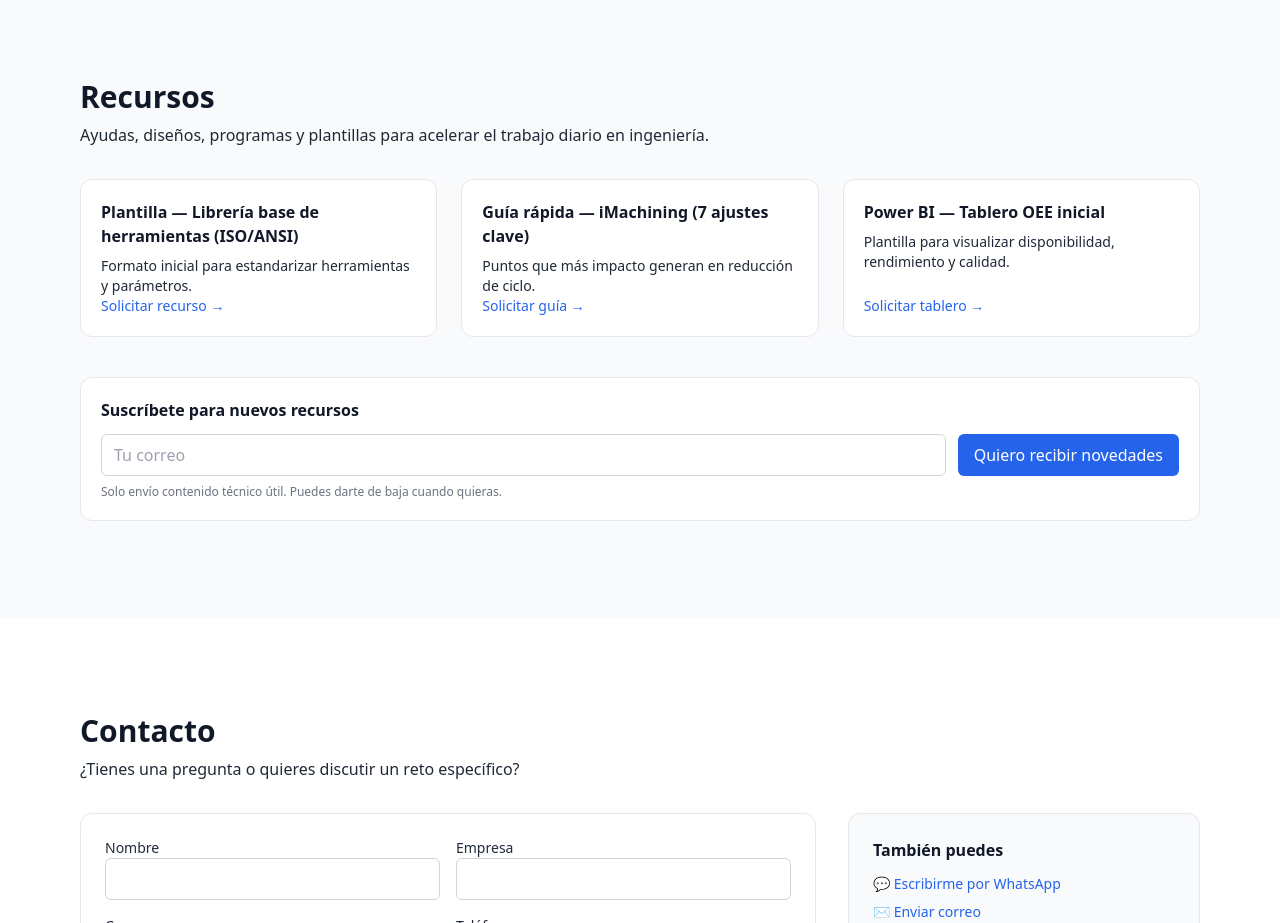
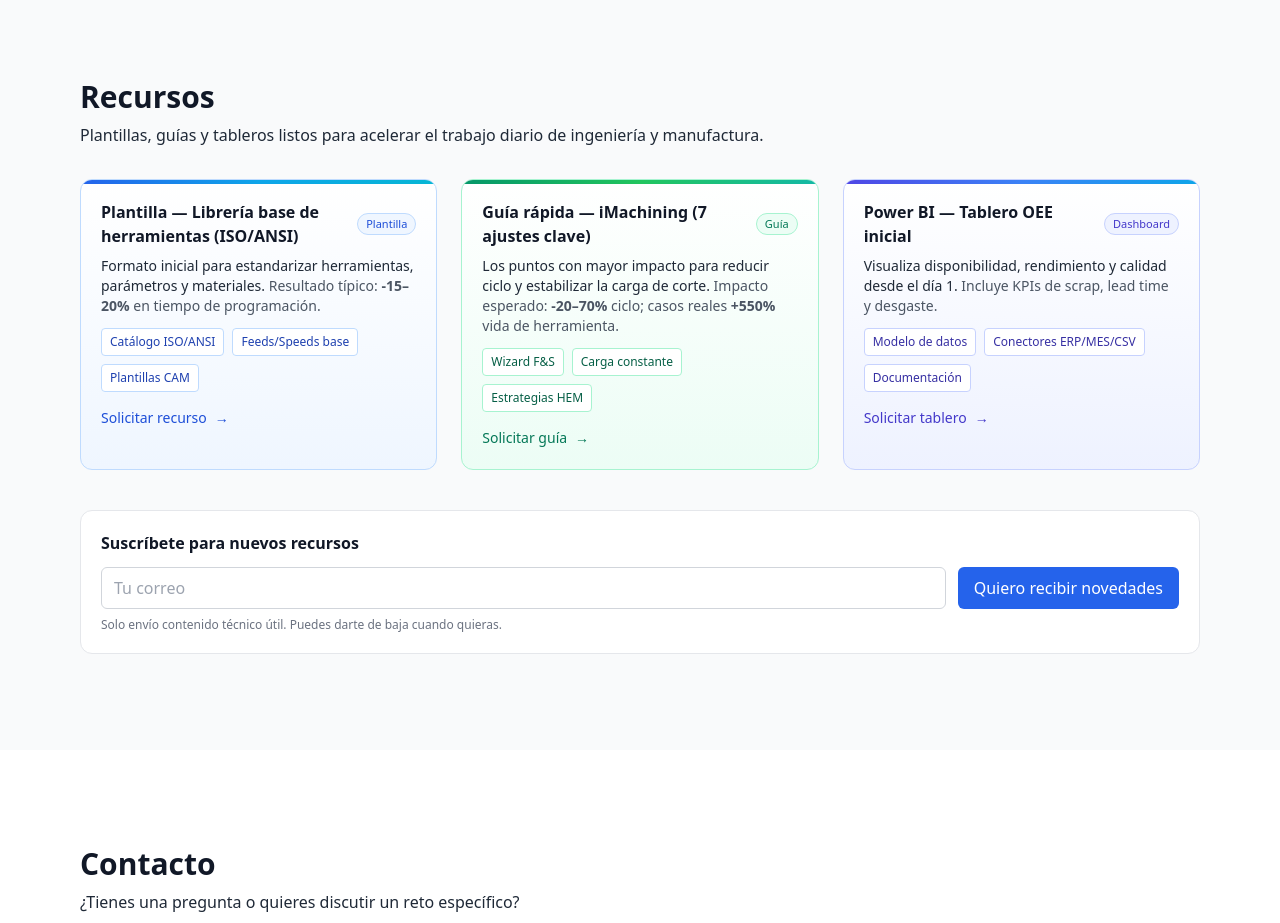
Before and after one commit to AlexRamSan/AlexRaSa, a plain HTML site: page index.html in a window 1280 px wide. Shown: the part 2920-3843 px from the top of the page. Drawn offline with nearby package versions, Linux system fonts and the light colour scheme.

Commit message:
Update index.html

```diff
--- a/index.html
+++ b/index.html
@@ -429,46 +429,84 @@
 </section>
 
 
-  <!-- Recursos -->
+  <!-- Recursos (rediseñado para conversión) -->
 <section id="recursos" class="py-16 md:py-24 reveal">
   <div class="max-w-6xl mx-auto px-4">
-      <h2 class="text-2xl md:text-3xl font-bold text-gray-900 reveal">Recursos</h2>
-      <p class="mt-2 text-gray-800">Ayudas, diseños, programas y plantillas para acelerar el trabajo diario en ingeniería.</p>
+    <h2 class="text-2xl md:text-3xl font-bold text-gray-900">Recursos</h2>
+    <p class="mt-2 text-gray-800">Plantillas, guías y tableros listos para acelerar el trabajo diario de ingeniería y manufactura.</p>
 
     <div class="mt-8 grid md:grid-cols-3 gap-6">
-        <article class="bg-white border border-gray-200 rounded-xl p-5 flex flex-col">
+      <!-- Recurso 1: Librería base de herramientas -->
+      <article class="relative overflow-hidden bg-gradient-to-b from-white to-blue-50 border border-blue-200 rounded-xl p-5">
+        <div class="absolute inset-x-0 top-0 h-1 bg-gradient-to-r from-blue-600 via-sky-500 to-cyan-500"></div>
+        <div class="flex items-center justify-between">
           <h3 class="font-semibold text-gray-900">Plantilla — Librería base de herramientas (ISO/ANSI)</h3>
-          <p class="mt-2 text-sm text-gray-800">Formato inicial para estandarizar herramientas y parámetros.</p>
-          <!-- DESCARGA DESHABILITADA → solicitud por correo -->
+          <span class="text-[11px] px-2 py-0.5 rounded-full bg-blue-50 text-blue-700 border border-blue-200">Plantilla</span>
+        </div>
+        <p class="mt-2 text-sm text-gray-800">
+          Formato inicial para estandarizar herramientas, parámetros y materiales.
+          <span class="text-gray-600">Resultado típico: <strong>-15–20%</strong> en tiempo de programación.</span>
+        </p>
+        <div class="mt-3 flex flex-wrap gap-2 text-[12px]">
+          <span class="px-2 py-1 rounded bg-white border border-blue-200 text-blue-800">Catálogo ISO/ANSI</span>
+          <span class="px-2 py-1 rounded bg-white border border-blue-200 text-blue-800">Feeds/Speeds base</span>
+          <span class="px-2 py-1 rounded bg-white border border-blue-200 text-blue-800">Plantillas CAM</span>
+        </div>
         <a
-            href="mailto:ramirez.miguel.alejandro@gmail.com?subject=Solicitud%20de%20recurso%3A%20Librer%C3%ADa%20base%20de%20herramientas&body=Hola%20Miguel%2C%20me%20interesa%20la%20plantilla%20de%20librer%C3%ADa%20de%20herramientas.%20%5BIncluye%20alg%C3%BAn%20detalle%20de%20tu%20caso%5D"
-            class="mt-auto inline-block text-blue-600 hover:underline text-sm" aria-label="Solicitar recurso por correo">
-            Solicitar recurso →
+          href="mailto:ramirez.miguel.alejandro@gmail.com?subject=Solicitud%20de%20recurso%3A%20Librer%C3%ADa%20base%20de%20herramientas&body=Hola%20Miguel%2C%20me%20interesa%20la%20plantilla%20de%20librer%C3%ADa%20de%20herramientas.%20%0A%0AMaterial%3A%20%5B%5D%0AM%C3%A1quina%3A%20%5B%5D%0AHerramientas%20claves%3A%20%5B%5D"
+          class="mt-4 inline-flex items-center gap-2 text-blue-700 hover:underline text-sm" aria-label="Solicitar recurso por correo">
+          Solicitar recurso <span aria-hidden>→</span>
         </a>
       </article>
-        <article class="bg-white border border-gray-200 rounded-xl p-5 flex flex-col">
+
+      <!-- Recurso 2: Guía iMachining -->
+      <article class="relative overflow-hidden bg-gradient-to-b from-white to-emerald-50 border border-emerald-200 rounded-xl p-5">
+        <div class="absolute inset-x-0 top-0 h-1 bg-gradient-to-r from-emerald-600 via-green-500 to-teal-500"></div>
+        <div class="flex items-center justify-between">
           <h3 class="font-semibold text-gray-900">Guía rápida — iMachining (7 ajustes clave)</h3>
-          <p class="mt-2 text-sm text-gray-800">Puntos que más impacto generan en reducción de ciclo.</p>
-          <!-- LECTURA/DESCARGA DESHABILITADA → solicitud por correo -->
+          <span class="text-[11px] px-2 py-0.5 rounded-full bg-emerald-50 text-emerald-700 border border-emerald-200">Guía</span>
+        </div>
+        <p class="mt-2 text-sm text-gray-800">
+          Los puntos con mayor impacto para reducir ciclo y estabilizar la carga de corte.
+          <span class="text-gray-600">Impacto esperado: <strong>-20–70%</strong> ciclo; casos reales <strong>+550%</strong> vida de herramienta.</span>
+        </p>
+        <div class="mt-3 flex flex-wrap gap-2 text-[12px]">
+          <span class="px-2 py-1 rounded bg-white border border-emerald-200 text-emerald-800">Wizard F&S</span>
+          <span class="px-2 py-1 rounded bg-white border border-emerald-200 text-emerald-800">Carga constante</span>
+          <span class="px-2 py-1 rounded bg-white border border-emerald-200 text-emerald-800">Estrategias HEM</span>
+        </div>
         <a
-            href="mailto:ramirez.miguel.alejandro@gmail.com?subject=Solicitud%20de%20recurso%3A%20Gu%C3%ADa%20r%C3%A1pida%20iMachining&body=Hola%20Miguel%2C%20me%20interesa%20la%20gu%C3%ADa%20r%C3%A1pida%20de%20iMachining.%20%5BDescribe%20tu%20material%2C%20m%C3%A1quina%20y%20herramienta%5D"
-            class="mt-auto inline-block text-blue-600 hover:underline text-sm" aria-label="Solicitar guía iMachining por correo">
-            Solicitar guía →
+          href="mailto:ramirez.miguel.alejandro@gmail.com?subject=Solicitud%20de%20recurso%3A%20Gu%C3%ADa%20r%C3%A1pida%20iMachining&body=Hola%20Miguel%2C%20me%20interesa%20la%20gu%C3%ADa%20r%C3%A1pida%20de%20iMachining.%20%0A%0AMaterial%3A%20%5B%5D%0AM%C3%A1quina%3A%20%5B%5D%0AHerramienta%20y%20di%C3%A1metro%3A%20%5B%5D"
+          class="mt-4 inline-flex items-center gap-2 text-emerald-700 hover:underline text-sm" aria-label="Solicitar guía iMachining por correo">
+          Solicitar guía <span aria-hidden>→</span>
         </a>
       </article>
-        <article class="bg-white border border-gray-200 rounded-xl p-5 flex flex-col">
+
+      <!-- Recurso 3: Power BI OEE -->
+      <article class="relative overflow-hidden bg-gradient-to-b from-white to-indigo-50 border border-indigo-200 rounded-xl p-5">
+        <div class="absolute inset-x-0 top-0 h-1 bg-gradient-to-r from-indigo-600 via-blue-500 to-sky-500"></div>
+        <div class="flex items-center justify-between">
           <h3 class="font-semibold text-gray-900">Power BI — Tablero OEE inicial</h3>
-          <p class="mt-2 text-sm text-gray-800">Plantilla para visualizar disponibilidad, rendimiento y calidad.</p>
-          <!-- DESCARGA DESHABILITADA → solicitud por correo -->
+          <span class="text-[11px] px-2 py-0.5 rounded-full bg-indigo-50 text-indigo-700 border border-indigo-200">Dashboard</span>
+        </div>
+        <p class="mt-2 text-sm text-gray-800">
+          Visualiza disponibilidad, rendimiento y calidad desde el día 1.
+          <span class="text-gray-600">Incluye KPIs de scrap, lead time y desgaste.</span>
+        </p>
+        <div class="mt-3 flex flex-wrap gap-2 text-[12px]">
+          <span class="px-2 py-1 rounded bg-white border border-indigo-200 text-indigo-800">Modelo de datos</span>
+          <span class="px-2 py-1 rounded bg-white border border-indigo-200 text-indigo-800">Conectores ERP/MES/CSV</span>
+          <span class="px-2 py-1 rounded bg-white border border-indigo-200 text-indigo-800">Documentación</span>
+        </div>
         <a
-            href="mailto:ramirez.miguel.alejandro@gmail.com?subject=Solicitud%20de%20recurso%3A%20Tablero%20OEE%20inicial&body=Hola%20Miguel%2C%20me%20interesa%20el%20tablero%20OEE%20inicial%20en%20Power%20BI.%20%5BComenta%20si%20tienes%20datos%20de%20prueba%5D"
-            class="mt-auto inline-block text-blue-600 hover:underline text-sm" aria-label="Solicitar tablero OEE por correo">
-            Solicitar tablero →
+          href="mailto:ramirez.miguel.alejandro@gmail.com?subject=Solicitud%20de%20recurso%3A%20Tablero%20OEE%20inicial&body=Hola%20Miguel%2C%20me%20interesa%20el%20tablero%20OEE%20inicial%20en%20Power%20BI.%20%0A%0AOrigen%20de%20datos%20actual%3A%20%5B%5D%0AFrecuencia%20de%20actualizaci%C3%B3n%3A%20%5B%5D"
+          class="mt-4 inline-flex items-center gap-2 text-indigo-700 hover:underline text-sm" aria-label="Solicitar tablero OEE por correo">
+          Solicitar tablero <span aria-hidden>→</span>
         </a>
       </article>
     </div>
 
-      <!-- Suscripción simple -->
+    <!-- Suscripción -->
     <form class="mt-10 bg-white border border-gray-200 rounded-xl p-5" onsubmit="return false;">
       <h3 class="font-semibold text-gray-900">Suscríbete para nuevos recursos</h3>
       <div class="mt-3 grid sm:grid-cols-[1fr_auto] gap-3">
```
Lines whose indentation alone changed are shown as unchanged.
